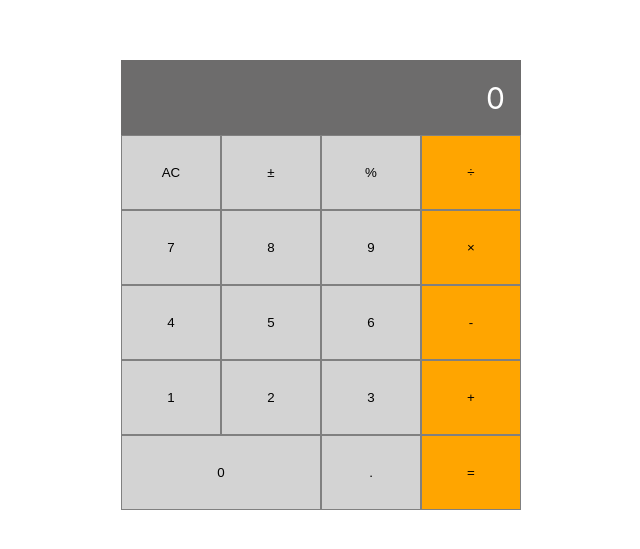
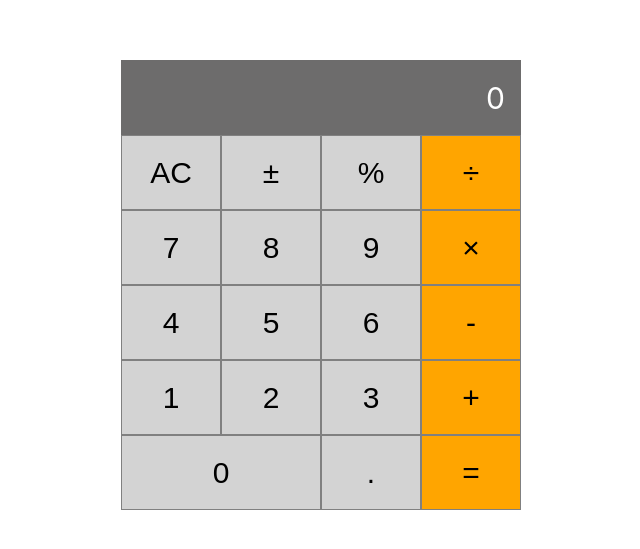
Before and after one commit to rbanos-mv/math-magicians, a React (Create React App) app: page / in a window 1280 px wide. Shown: the part 115-664 px from the top of the page, without its empty margins (319-959 px from the left). Built offline with nearby package versions, Linux system fonts and the light colour scheme.

Commit message:
Add font-size to buttons and result

```diff
--- a/src/App.css
+++ b/src/App.css
@@ -1,4 +1,5 @@
-body {
+button,
+#result {
   font-size: 30px;
 }
 
```
